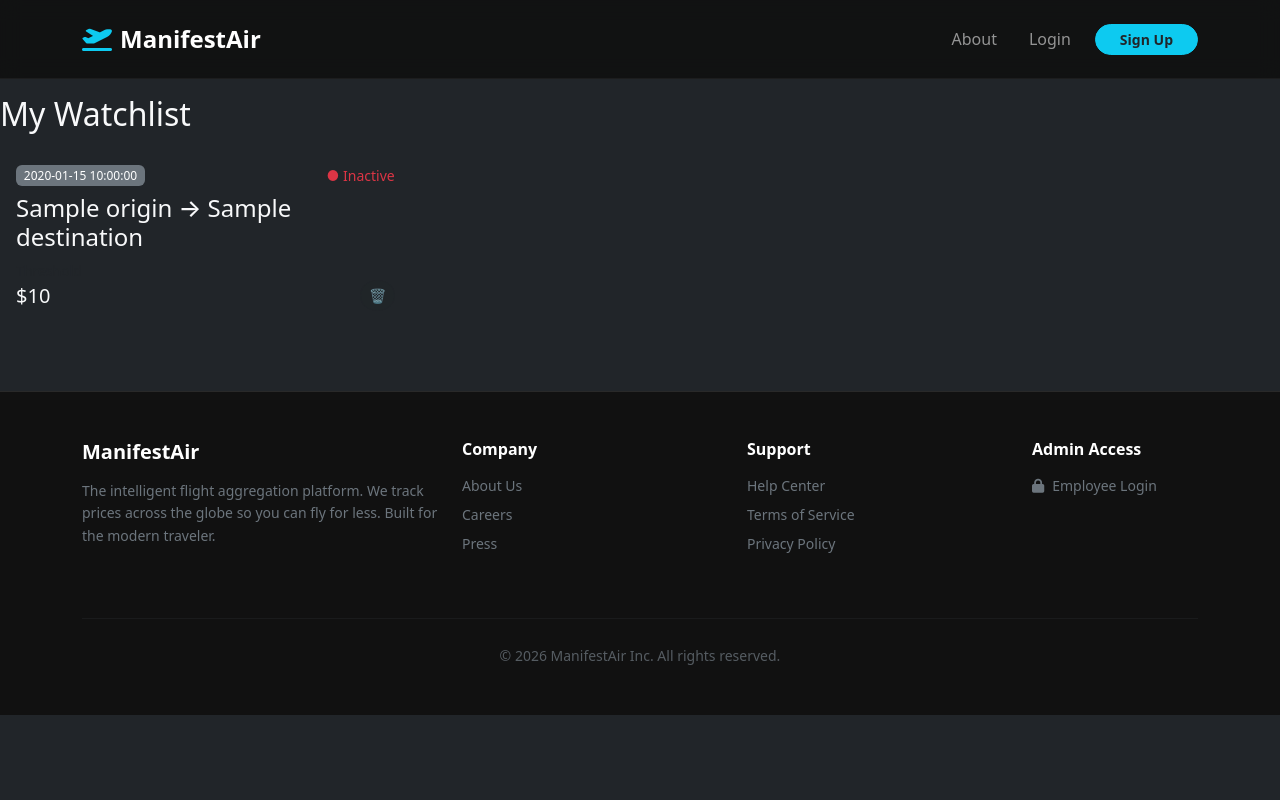
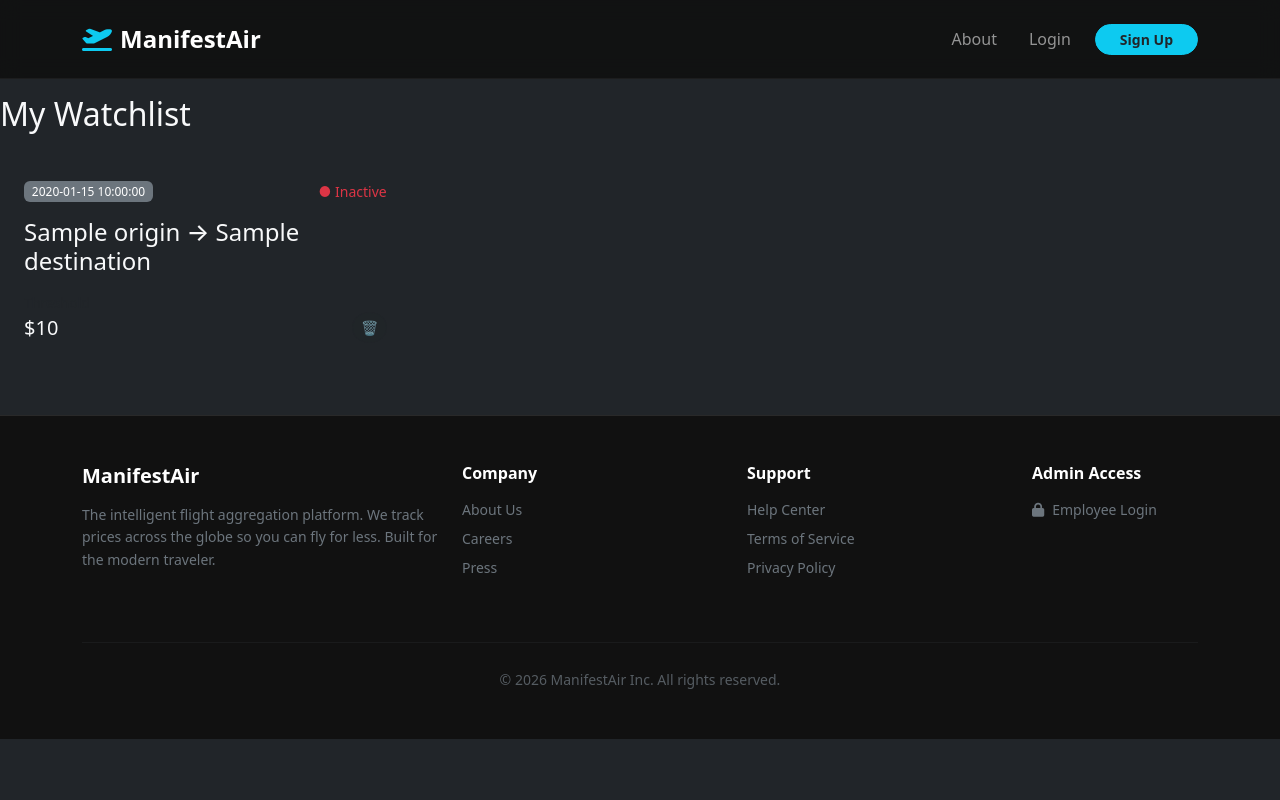
Before and after one commit to Meet1713/ManifestAir, a Flask app: template app/templates/traveler/watchlist.html in a window 1280 px wide. Run offline with Flask 3, Linux system fonts and the light colour scheme; the template is opened without the code that fills it: most values are stand-ins (such as "Sample title", 1, 10 or a date in 2020).

Commit message:
Fixing bugs in watchlist.html

```diff
--- a/app/templates/traveler/watchlist.html
+++ b/app/templates/traveler/watchlist.html
@@ -1,13 +1,13 @@
 {% extends 'base.html' %}
 
 {% block content %}
-<h2 class="mb-3">My Watchlist</h2>
+<h2 class="mb-4">My Watchlist</h2>
 
 <div class="row">
     {% for watch in watches %}
-    <div class="col-md-6 col-lg-4 mb-3">
-        <div class="neo-card p-3 position-relative">
-            <div class="d-flex justify-content-between align-items-start mb-2">
+    <div class="col-md-6 col-lg-4">
+        <div class="neo-card p-4 position-relative">
+            <div class="d-flex justify-content-between align-items-start mb-3">
                 <span class="badge bg-secondary fw-light">{{ watch.depart_date }}</span>
                 {% if watch.is_active %}
                     <span class="text-success small">● Active</span>
@@ -16,7 +16,7 @@
                 {% endif %}
             </div>
 
-            <h4 class="mb-2">
+            <h4 class="mb-3">
                 {{ watch.origin }}
                 <span style="color: var(--accent);">&rarr;</span>
                 {{ watch.destination }}
@@ -32,7 +32,7 @@
         </div>
     </div>
     {% else %}
-    <div class="col-12 text-center py-4">
+    <div class="col-12 text-center py-5">
         <p class="text-muted">You are not tracking any flights yet.</p>
         <a href="{{ url_for('traveler.search') }}" class="neo-btn">Start Searching</a>
     </div>
```
